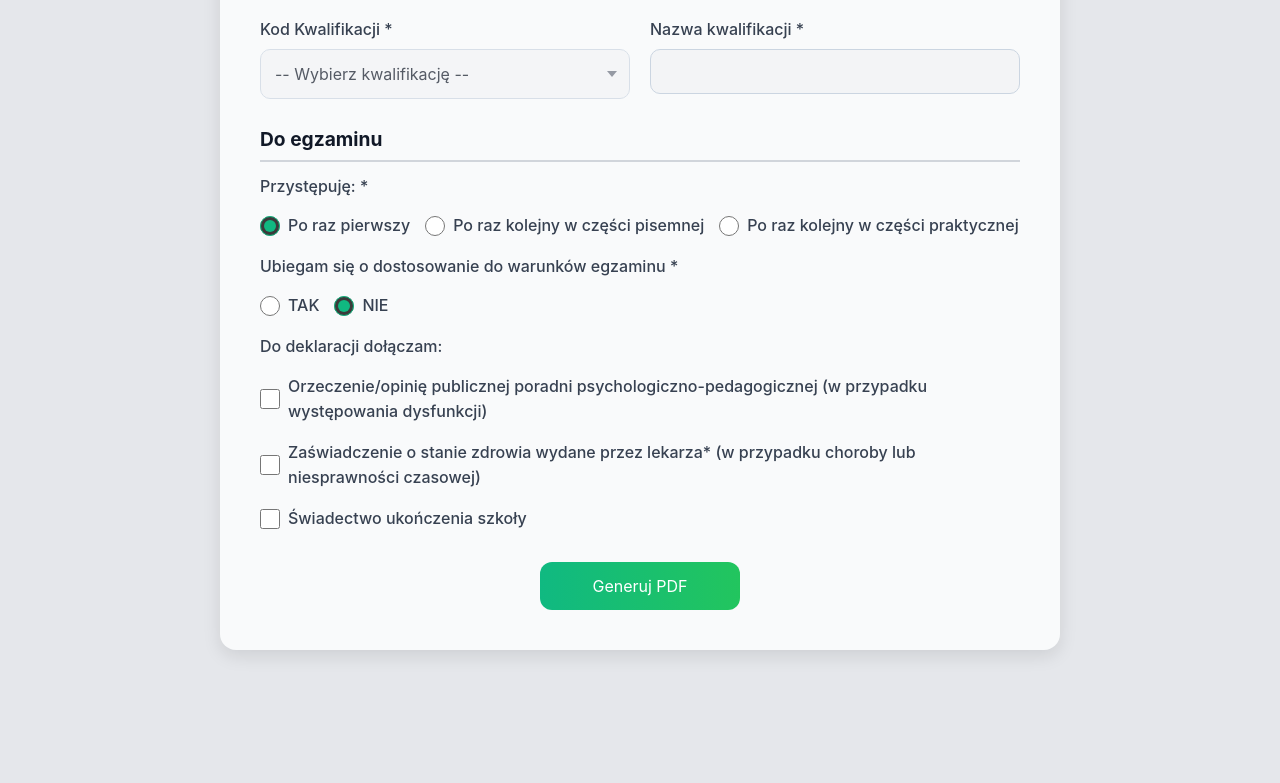
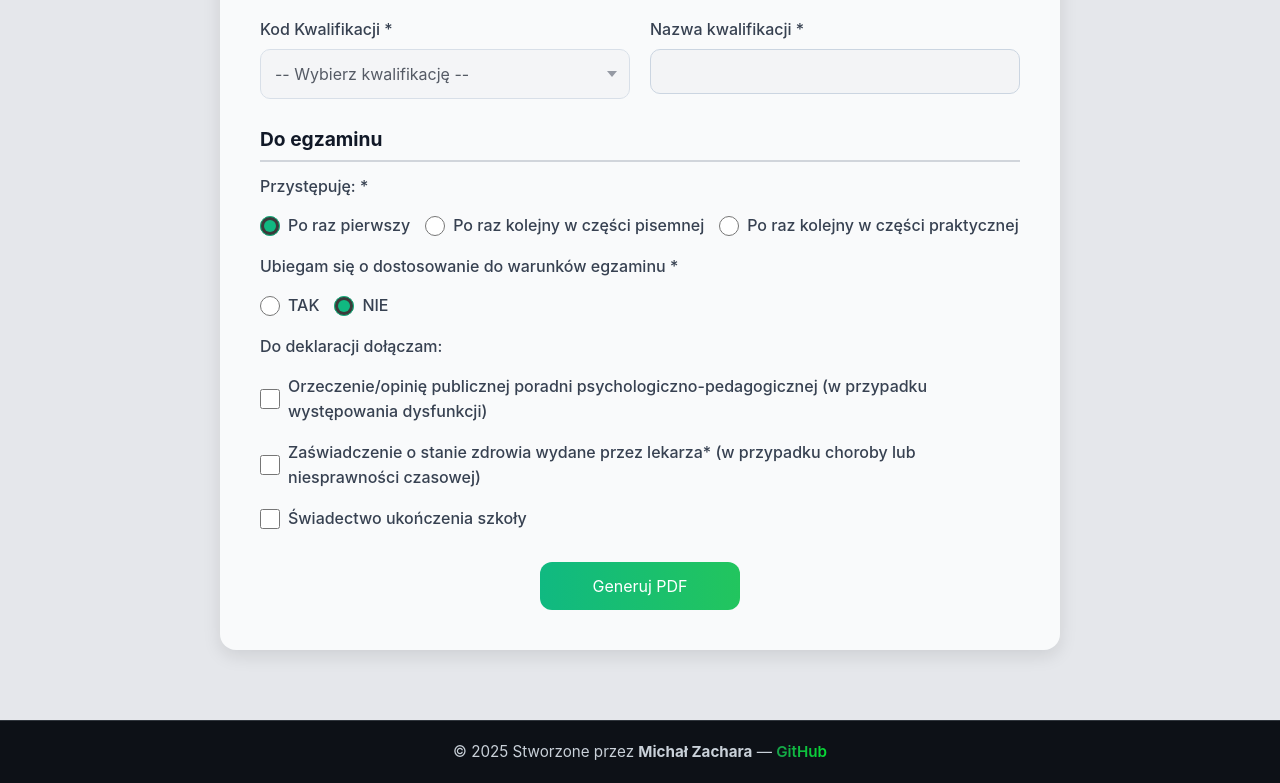
Before and after one commit to michalzachara/FormularzEgzaminacyjny, a plain HTML site: page index.html in a window 1280 px wide. Shown: the part 1205-1988 px from the top of the page. Before the commit the page ends 1925 px from the top, so only its background shows below. Drawn offline with Linux system fonts and the light colour scheme.

Commit message:
added footer

```diff
--- a/index.html
+++ b/index.html
@@ -10,7 +10,7 @@
 
 <body class="theme-green" style="margin-top: 20px;">
   <div class="container">
-    <div class="header" >
+    <div class="header">
       <h1>Formularz Egzaminacyjny</h1>
       <p>* Wypełnij wszystkie wymagane pola</p>
     </div>
@@ -42,8 +42,8 @@
               <div class="error-message" id="dobError"></div>
             </div>
             <div class="form-group">
-              <label for="pesel">PESEL lub  seria i numer paszportu*</label>
-              <input type="text" id="pesel" name="pesel" required >
+              <label for="pesel">PESEL lub seria i numer paszportu*</label>
+              <input type="text" id="pesel" name="pesel" required>
               <div class="error-message" id="peselError"></div>
             </div>
           </div>
@@ -219,6 +219,12 @@
     </div>
   </div>
 
+  <footer class="footer">
+    <p>© <span id="year"></span> Stworzone przez <strong>Michał Zachara</strong> —
+      <a href="https://github.com/michalzachara" target="_blank">GitHub</a>
+    </p>
+  </footer>
+
   <script src="https://unpkg.com/pdf-lib/dist/pdf-lib.min.js"></script>
   <script src="https://unpkg.com/@pdf-lib/fontkit/dist/fontkit.umd.min.js"></script>
   <script src="script.js"></script>
--- a/script.js
+++ b/script.js
@@ -913,3 +913,6 @@ document.getElementById('qualification').addEventListener('change', function ()
 		if (found) break
 	}
 })
+
+
+document.getElementById('year').textContent = new Date().getFullYear()
--- a/style.css
+++ b/style.css
@@ -442,3 +442,28 @@ option {
 		font-size: 16px;
 	}
 }
+
+.footer {
+    background-color: #0d1117;
+    color: #c9d1d9;
+    text-align: center;
+    padding: 1.2rem;
+    font-family: "Inter", sans-serif;
+    font-size: 0.95rem;
+    border-top: 1px solid #30363d;
+  }
+  .footer a {
+    background: linear-gradient(90deg, #16a34a, #07db35);
+		background-clip: text;
+    -webkit-background-clip: text;
+    -webkit-text-fill-color: transparent;
+    font-weight: 600;
+    text-decoration: none;
+    transition: color 0.3s ease;
+  }
+  .footer a:hover {
+    background: linear-gradient(90deg, #07db35, #16a34a);
+		background-clip: text;
+    -webkit-background-clip: text;
+    -webkit-text-fill-color: transparent;
+  }
```
